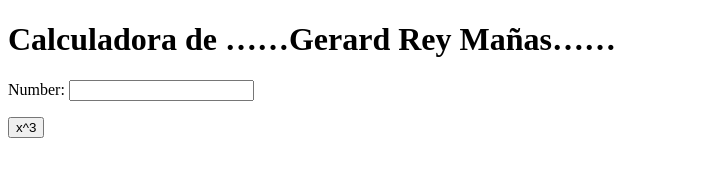
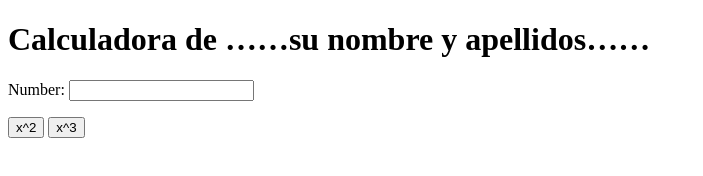
Before and after one commit to GerardRey/my_calculator_2, a plain HTML site: page index.html in a window 1280 px wide. Shown: the whole page, without its empty margins (0-703 px from the left). Drawn offline with Linux system fonts and the light colour scheme.

Commit message:
x^2 button

```diff
--- a/index.html
+++ b/index.html
@@ -12,13 +12,15 @@
 
         <body>
 
-                 <h1>Calculadora de ……Gerard Rey Mañas……</h1>
+                 <h1>Calculadora de ……su nombre y apellidos……</h1>
 
                  Number:
 
                  <input type="text" id="n1">
 
                  <p>
+
+                         <button onclick="square()"> x^2 </button>
 
                          <button onclick="cube()"> x^3 </button>
 
@@ -34,6 +36,14 @@
 
                          }
 
+                         function square() {
+
+                                  var num = document.getElementById("n1");
+
+                                  num.value = Math.pow(num.value, 2);
+
+                         }
+
                  </script>
 
         </body>
```
